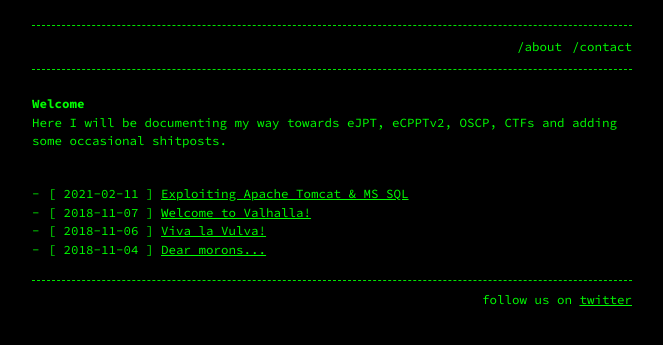
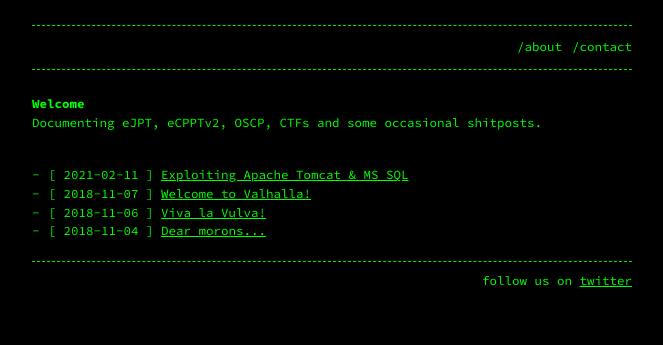
Before and after one commit to a56z/a56z.github.io, a Jekyll site: the page built from index.markdown, in a window 1280 px wide. Shown: the top 345 px of the page, without its empty margins (308-971 px from the left). Built offline with Jekyll 4.4.1, drawn with Linux system fonts in a browser that asks for light colours.

Commit message:
Update index.markdown

```diff
--- a/index.markdown
+++ b/index.markdown
@@ -6,4 +6,4 @@ permalink: /
 
 # Welcome
 
-Here I will be documenting my way towards eJPT, eCPPTv2, OSCP, CTFs and adding some occasional shitposts.
+Documenting eJPT, eCPPTv2, OSCP, CTFs and some occasional shitposts.
```
